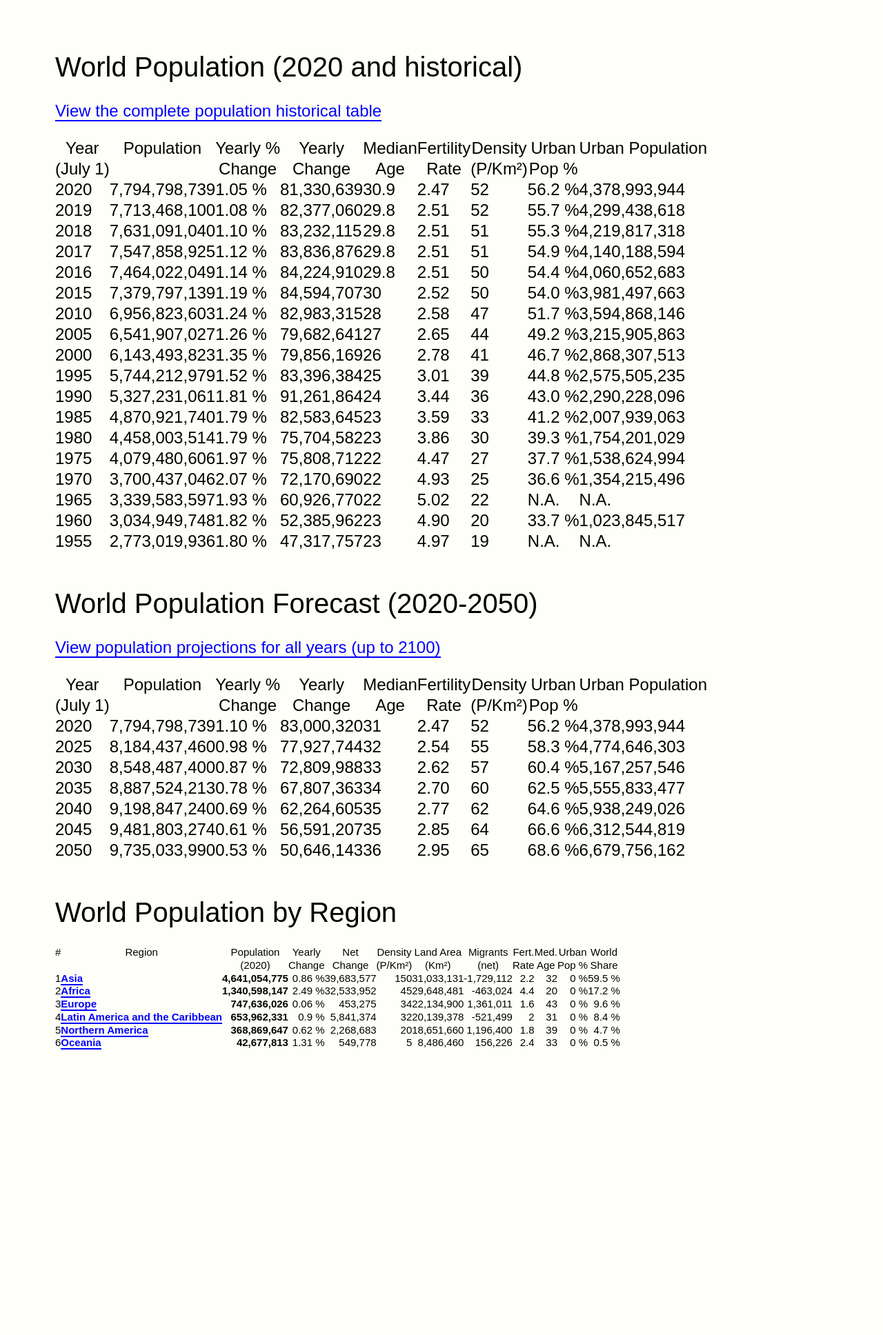
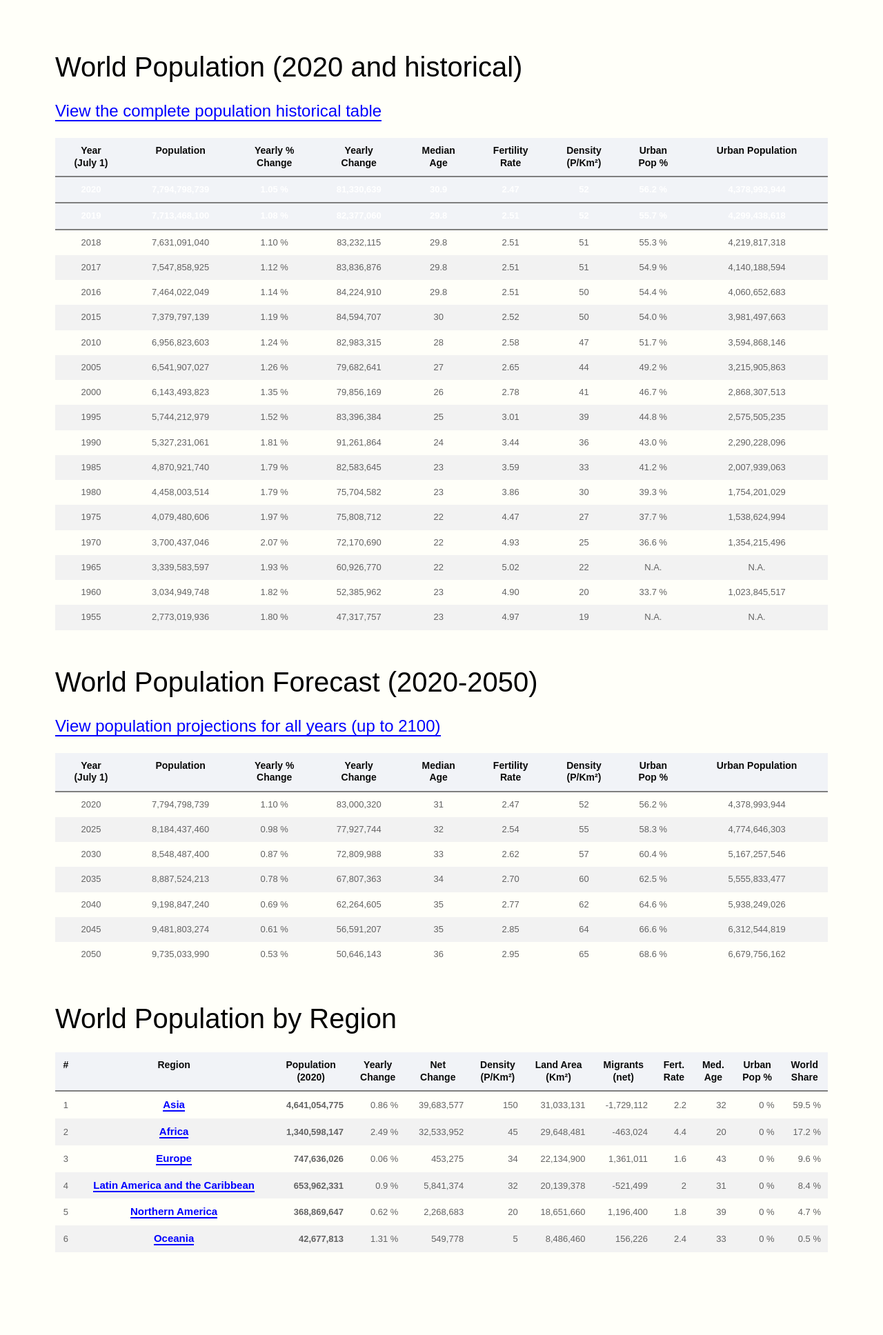
Before and after one commit to Kexin097/Assignment, a Django app: page / in a window 1280 px wide. Shown: the part 294-2230 px from the top of the page at 69% size. Before the commit the page ends 1816 px from the top, so only its background shows below. Run offline with Django 3.2, Linux system fonts and the light colour scheme; data that the repository does not hold is empty; some web fonts are replaced.

Commit message:
Add files via upload

```diff
--- a/Assignment 1/static/base.css
+++ b/Assignment 1/static/base.css
@@ -37,10 +37,6 @@
   content: '';
   content: none;
 }
-table {
-  border-collapse: collapse;
-  border-spacing: 0;
-}
 
 img, iframe {
   vertical-align: bottom;
@@ -58,3 +54,56 @@
   -webkit-font-smoothing: antialiased;
   text-rendering: optimizeLegibility;
 }
+
+table {
+  border-collapse: collapse;
+  vertical-align: middle;
+  display : table;
+  width: 100%;
+  column-width: 50px;
+}
+table td, table th {
+  padding: 10px;
+  border: none;
+  text-align: center;
+  /* border-bottom: 2px solid #7f7f7f; */
+}
+table thead td {
+  /* background-color: #54585d;  */
+  color: #ffffff;
+  font-weight: bold;
+  font-size: 13px;
+  text-align: center;
+  /* border: 1px solid #54585d; */
+}
+
+table thead tr {
+  background-color: #f1f3f7;
+  color: #0a0a0a;
+  font-weight: bold;
+  font-size: 14px;
+  border-bottom: 2px solid #7f7f7f;
+  text-align: center;
+}
+
+table tbody td {
+  color: #636363;
+  text-align: center;
+  /* border: 1px solid #dddfe1; */
+}
+table tbody tr {
+  /* background-color: #f9fafb; */
+  display: table-row;
+  vertical-align: inherit;
+  border-color: inherit;
+  font-size: 13px;
+  text-align: center;
+}
+table tbody tr:nth-child(even) {
+  background-color: #f2f2f2;
+  display: table-row;
+  vertical-align: inherit;
+  border-color: inherit;
+  font-size: 13px;
+  text-align: center;
+}
--- a/Assignment 1/static/style.css
+++ b/Assignment 1/static/style.css
@@ -215,3 +215,56 @@
 section.prev-next a.next {
   text-align: right;
 }
+
+table {
+  border-collapse: collapse;
+  vertical-align: middle;
+  display : table;
+  width: 100%;
+  column-width: 50px;
+}
+table td, table th {
+  padding: 10px;
+  border: none;
+  text-align: center;
+  /* border-bottom: 2px solid #7f7f7f; */
+}
+table thead td {
+  /* background-color: #54585d;  */
+  color: #ffffff;
+  font-weight: bold;
+  font-size: 13px;
+  text-align: center;
+  /* border: 1px solid #54585d; */
+}
+
+table thead tr {
+  background-color: #f1f3f7;
+  color: #0a0a0a;
+  font-weight: bold;
+  font-size: 14px;
+  border-bottom: 2px solid #7f7f7f;
+  text-align: center;
+}
+
+table tbody td {
+  color: #636363;
+  text-align: center;
+  /* border: 1px solid #dddfe1; */
+}
+table tbody tr {
+  /* background-color: #f9fafb; */
+  display: table-row;
+  vertical-align: inherit;
+  border-color: inherit;
+  font-size: 13px;
+  text-align: center;
+}
+table tbody tr:nth-child(even) {
+  background-color: #f2f2f2;
+  display: table-row;
+  vertical-align: inherit;
+  border-color: inherit;
+  font-size: 13px;
+  text-align: center;
+}
```
